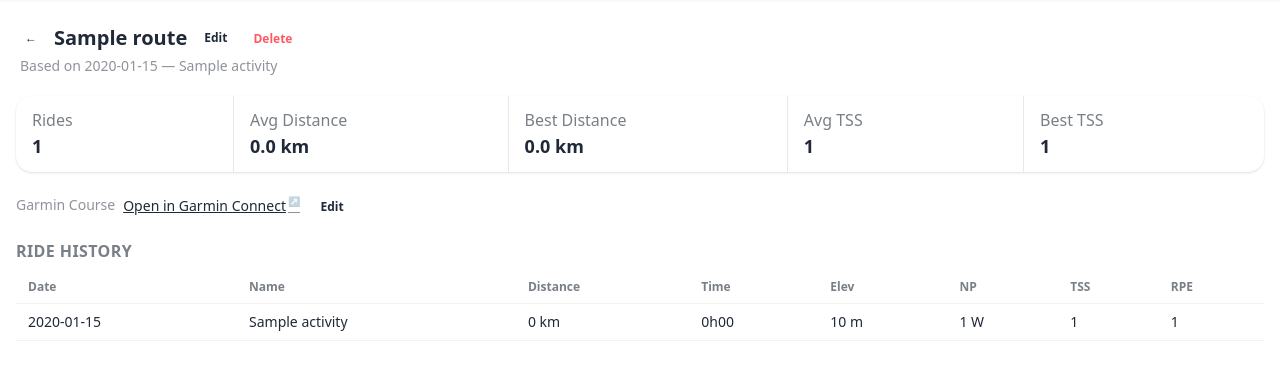
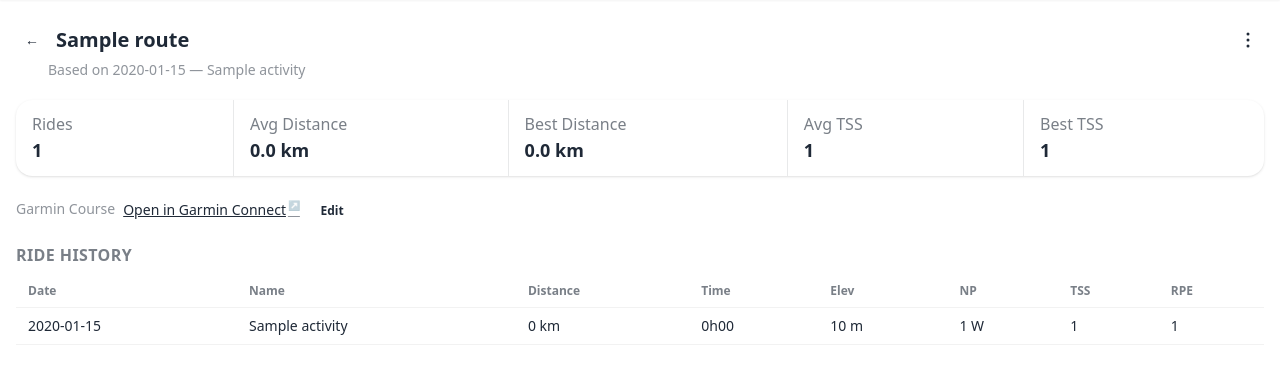
Before and after one commit to abulte/velo-tracker, a Flask app: page /routes/1 in a window 1280 px wide. Shown: the part 68-452 px from the top of the page. Run offline with Flask 3, Linux system fonts and the light colour scheme; tables that the repository leaves empty hold one stand-in row (values such as "Sample post"); some libraries are stand-ins or nearby versions.

Commit message:
clean route actions

```diff
--- a/templates/routes/show.html
+++ b/templates/routes/show.html
@@ -11,16 +11,27 @@
 {# ── Header ── #}
 <div class="mb-5">
     <div class="flex items-center gap-2 mb-1">
-        <a href="/routes" class="btn btn-ghost btn-xs">&larr;</a>
-        <h1 id="route-title" class="text-xl font-bold">{{ route.name }}</h1>
-        <button class="btn btn-ghost btn-xs" onclick="document.getElementById('edit-dialog').showModal()">Edit</button>
-        <form method="post" action="/routes/{{ route.id }}/delete"
-              onsubmit="return confirm('Delete this route? Activities will be unassigned.')">
-            <button type="submit" class="btn btn-ghost btn-xs text-error">Delete</button>
-        </form>
+        <a href="/routes" class="btn btn-ghost btn-sm btn-square">&larr;</a>
+        <h1 id="route-title" class="text-xl font-bold flex-1">{{ route.name }}</h1>
+        <div class="dropdown dropdown-end">
+            <button tabindex="0" class="btn btn-ghost btn-sm btn-square">
+                <svg xmlns="http://www.w3.org/2000/svg" class="size-4" fill="currentColor" viewBox="0 0 16 16">
+                    <circle cx="8" cy="2" r="1.5"/><circle cx="8" cy="8" r="1.5"/><circle cx="8" cy="14" r="1.5"/>
+                </svg>
+            </button>
+            <ul tabindex="0" class="dropdown-content menu menu-sm bg-base-100 rounded-box shadow z-10 w-36 p-1">
+                <li><a onclick="document.getElementById('edit-dialog').showModal()">Edit name</a></li>
+                <li>
+                    <form method="post" action="/routes/{{ route.id }}/delete"
+                          onsubmit="return confirm('Delete this route? Activities will be unassigned.')">
+                        <button type="submit" class="text-error w-full text-left">Delete</button>
+                    </form>
+                </li>
+            </ul>
+        </div>
     </div>
     {% if ref_activity %}
-    <p class="pl-1 text-sm text-base-content/50">
+    <p class="pl-8 text-sm text-base-content/50">
         Based on <a href="/activities/{{ ref_activity.garmin_id }}" class="link link-hover">{{ ref_activity.start_date.strftime('%Y-%m-%d') }} — {{ ref_activity.name }}</a>
     </p>
     {% endif %}
```
